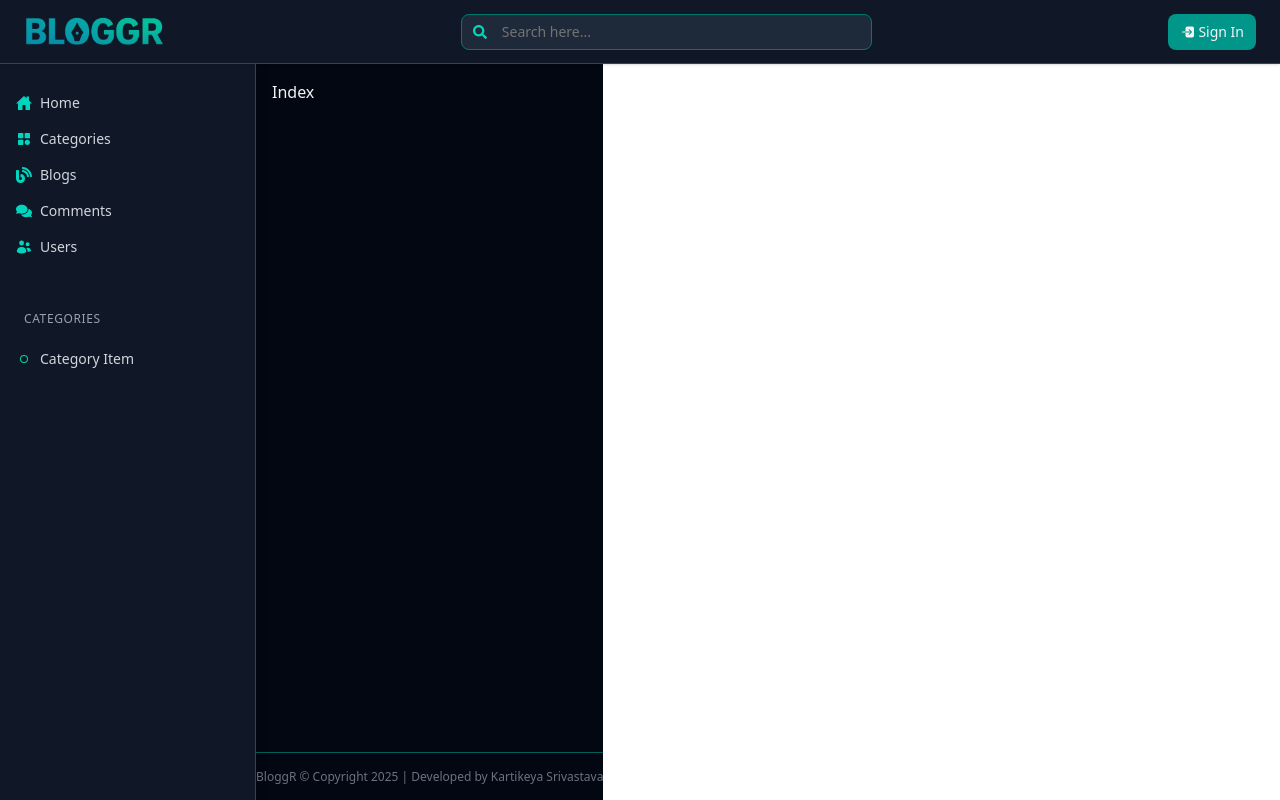
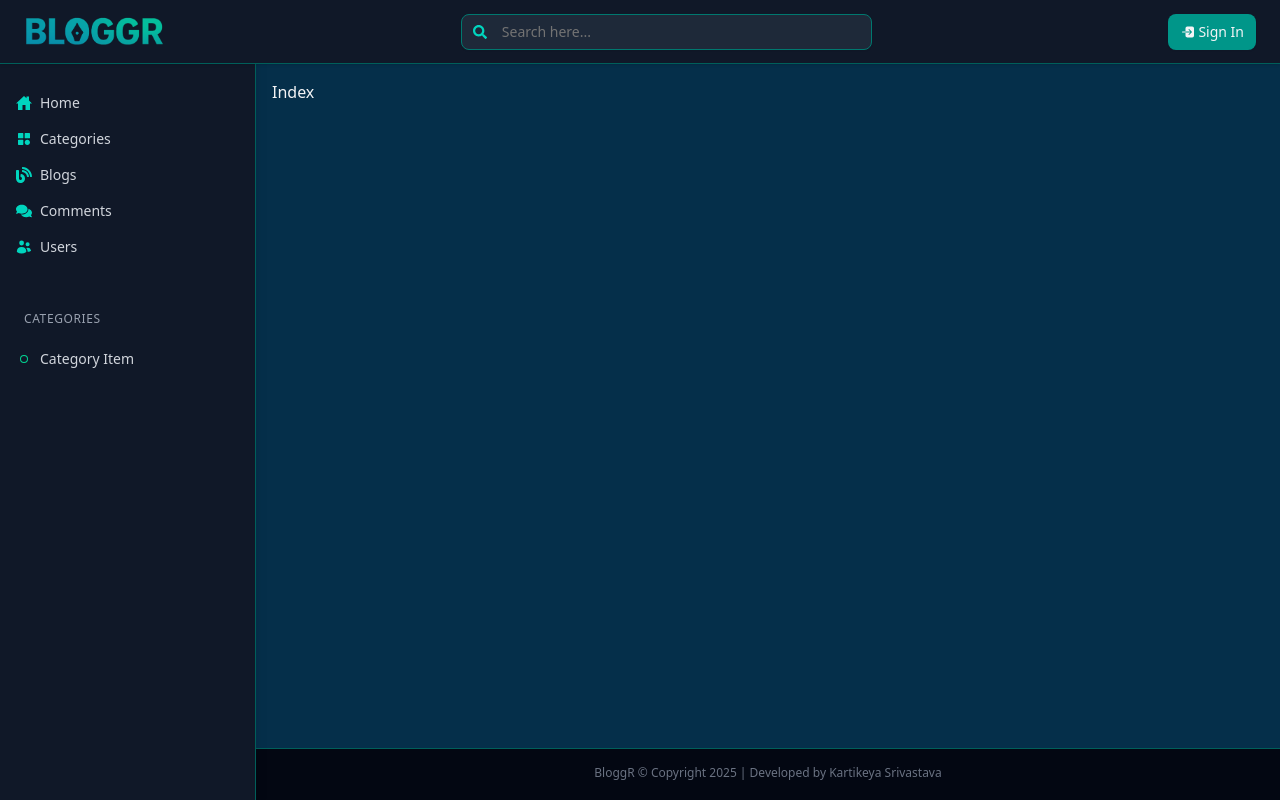
Before and after one commit to kartik-srvt147/BloggR, a React (Vite) app in the folder frontend/: page / in a window 1280 px wide. Built offline with nearby package versions, Linux system fonts and the light colour scheme.

Commit message:
updated layout.jsx

```diff
--- a/frontend/src/layout/Layout.jsx
+++ b/frontend/src/layout/Layout.jsx
@@ -8,7 +8,7 @@ import { Outlet } from "react-router-dom";
 const Layout = () => {
   return (
     <SidebarProvider>
-      <div className="min-h-screen flex flex-col bg-gray-950 text-gray-100">
+      <div className="min-h-screen flex flex-col bg-gray-950 text-gray-100 w-full">
         {/* Navbar (fixed height, z-indexed) */}
         <Navbar />
 
@@ -20,12 +20,12 @@ const Layout = () => {
           </div>
 
           {/* Main Content + Footer */}
-          <div className="flex-1 flex flex-col bg-gray-950">
-            <main className="flex-1 p-4 bg-gray-950">
+          <div className="w-full flex flex-col">
+            <main className="min-h-[93%] p-4 bg-sky-950">
               <Outlet />
             </main>
 
-            <Footer className="w-full bg-gray-900 border-t border-teal-800 py-3 text-center text-sm text-gray-400" />
+            <Footer className="w-full bg-gray-900 border-t border-teal-800 py-2 text-center text-sm text-gray-400" />
           </div>
         </div>
       </div>
```
